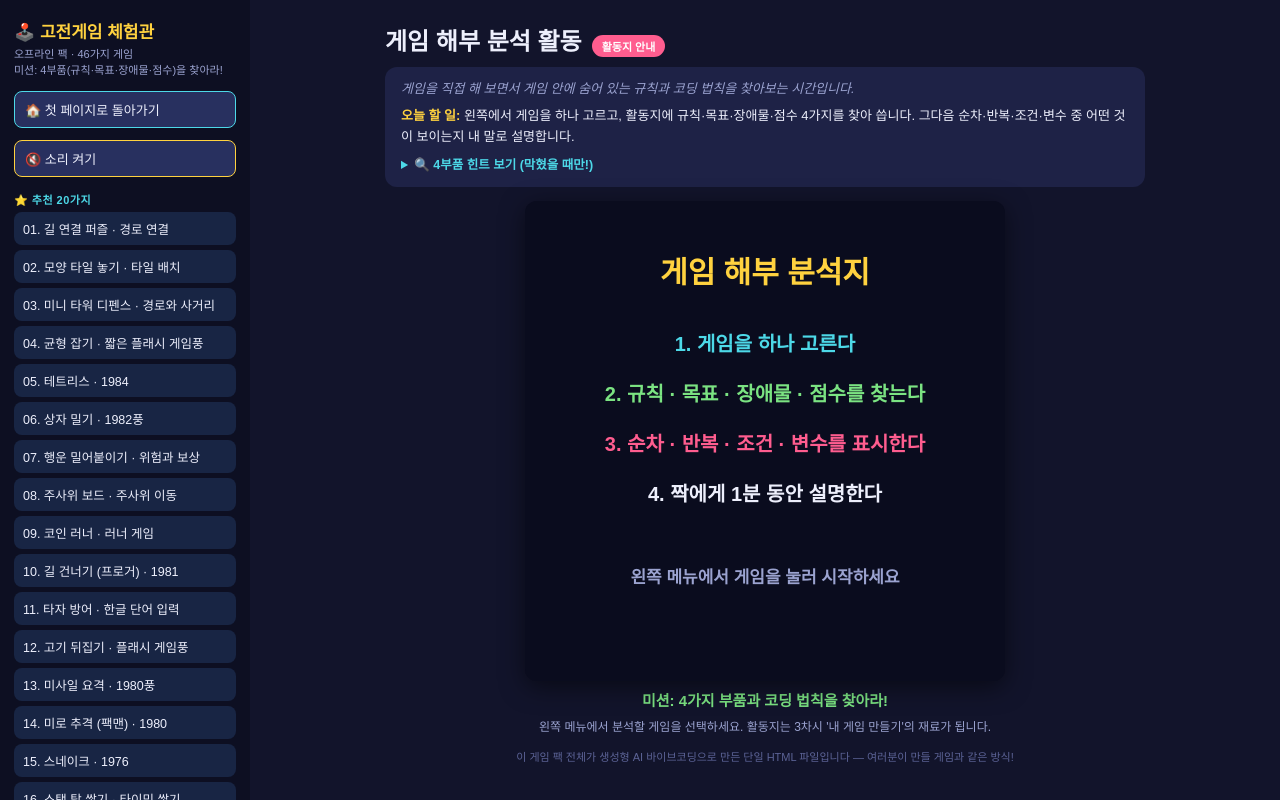
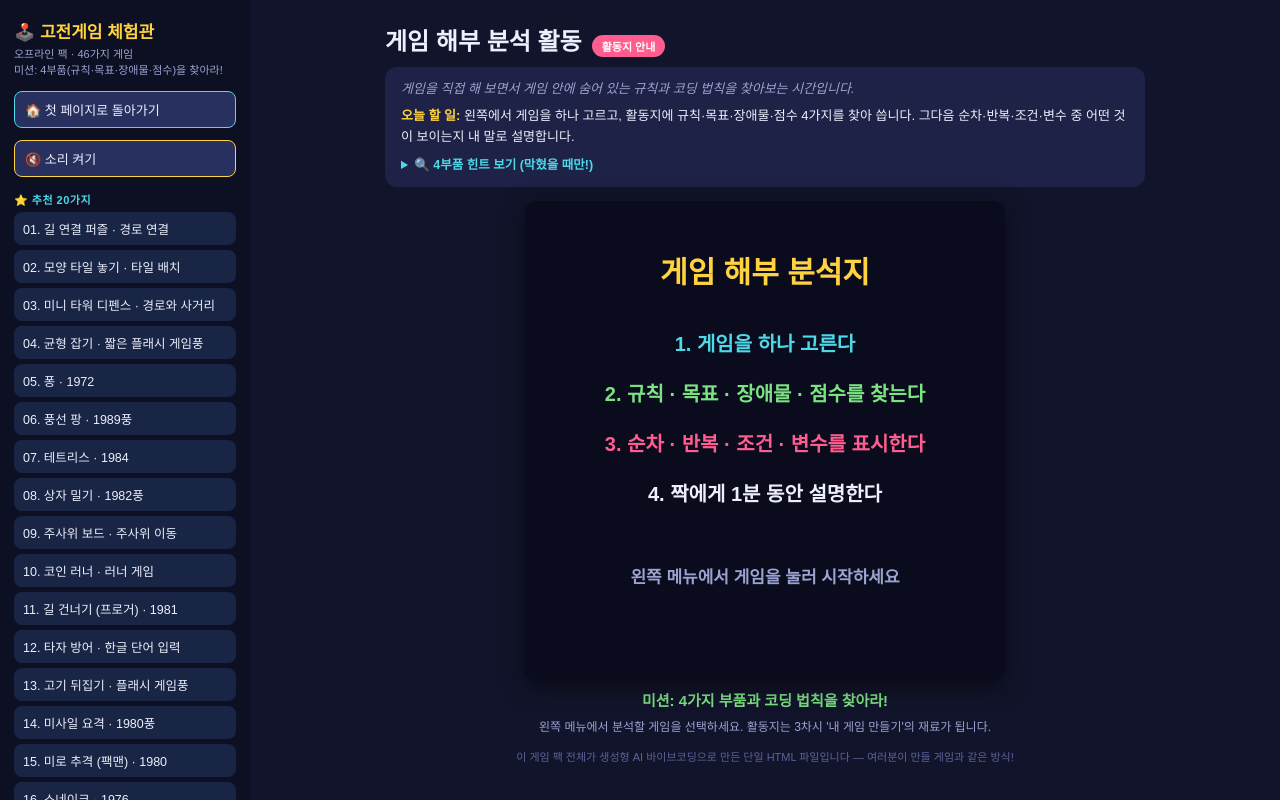
Before and after one commit to Reyeon/game_g, a website: page classic_games_pack.html in a window 1280 px wide. Drawn offline with Linux system fonts and the light colour scheme.

Commit message:
Swap recommended push luck for pong and pang

```diff
--- a/classic_games_pack.html
+++ b/classic_games_pack.html
@@ -1853,7 +1853,7 @@ GAMES.forEach(g => {
   b.addEventListener("click", () => select(g,b));
   btns.appendChild(b); g._btn=b;
 });
-const RECOMMENDED = ["pathlink","tileplace","tower","balance","tetris","sokoban","pushluck","diceboard","coinrunner","frogger","typing","grill","missile","maze","snake","stacktower","breakout","rhythm","cards","merge"];
+const RECOMMENDED = ["pathlink","tileplace","tower","balance","pong","pang","tetris","sokoban","diceboard","coinrunner","frogger","typing","grill","missile","maze","snake","stacktower","breakout","rhythm","cards"];
 RECOMMENDED.forEach((id,i)=>{
   const g=GAMES.find(x=>x.id===id);
   if(!g) return;
```
Also changed, not shown: index.html (+1 -1 lines).
